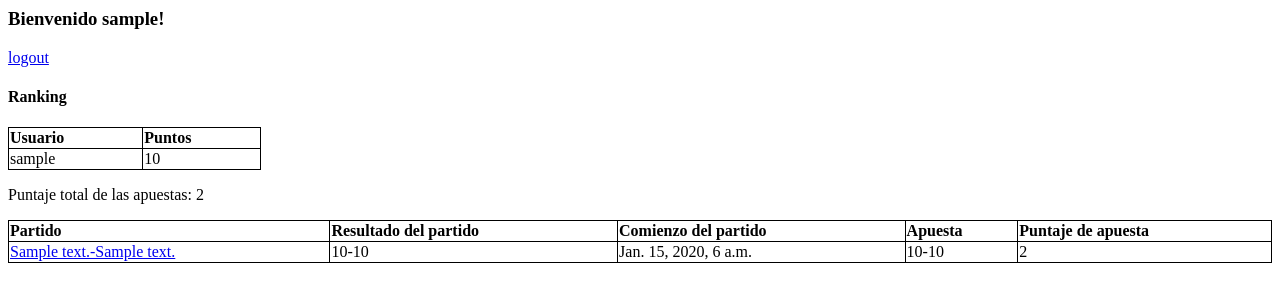
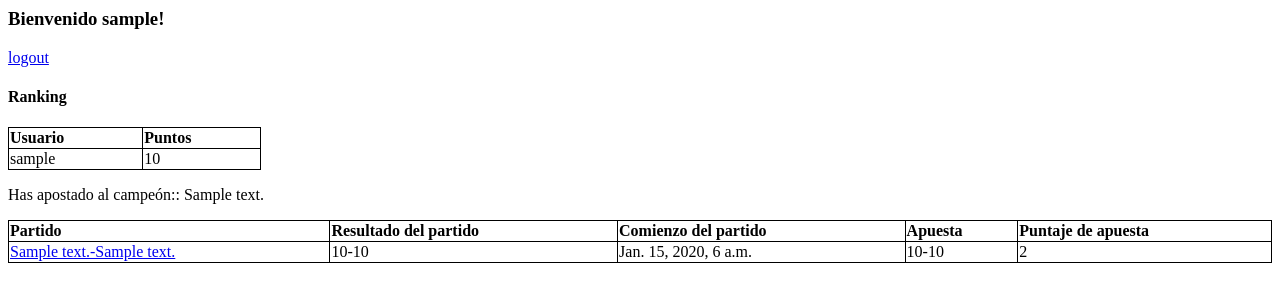
Before and after one commit to Kanito22/fifa18, a Django app: page /polls/ in a window 1280 px wide. Shown: the top 302 px of the page. Run offline with Django 3.2, Linux system fonts and the light colour scheme; a user stored in the database is signed in; tables that the repository leaves empty hold one stand-in row (values such as "Sample post").

Commit message:
show bet on champion

```diff
--- a/polls/templates/polls/index.html
+++ b/polls/templates/polls/index.html
@@ -21,7 +21,7 @@
     {% endfor %}
     </table>
 
-    <p>Puntaje total de las apuestas: {{ number }}</p>
+    <p>Has apostado al campeón:: {{ user.team }}</p>
 
     <!--ul>
         <li></li>
```
